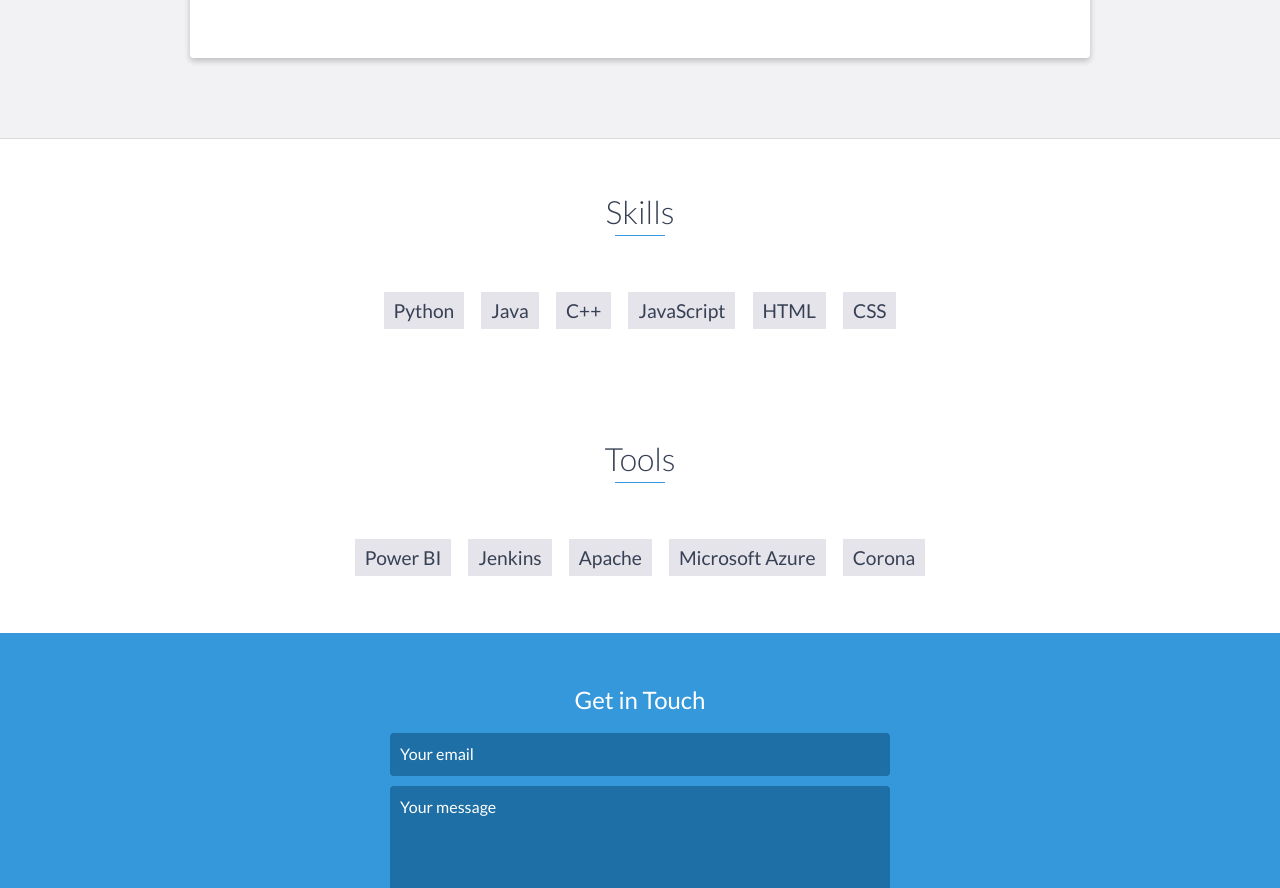
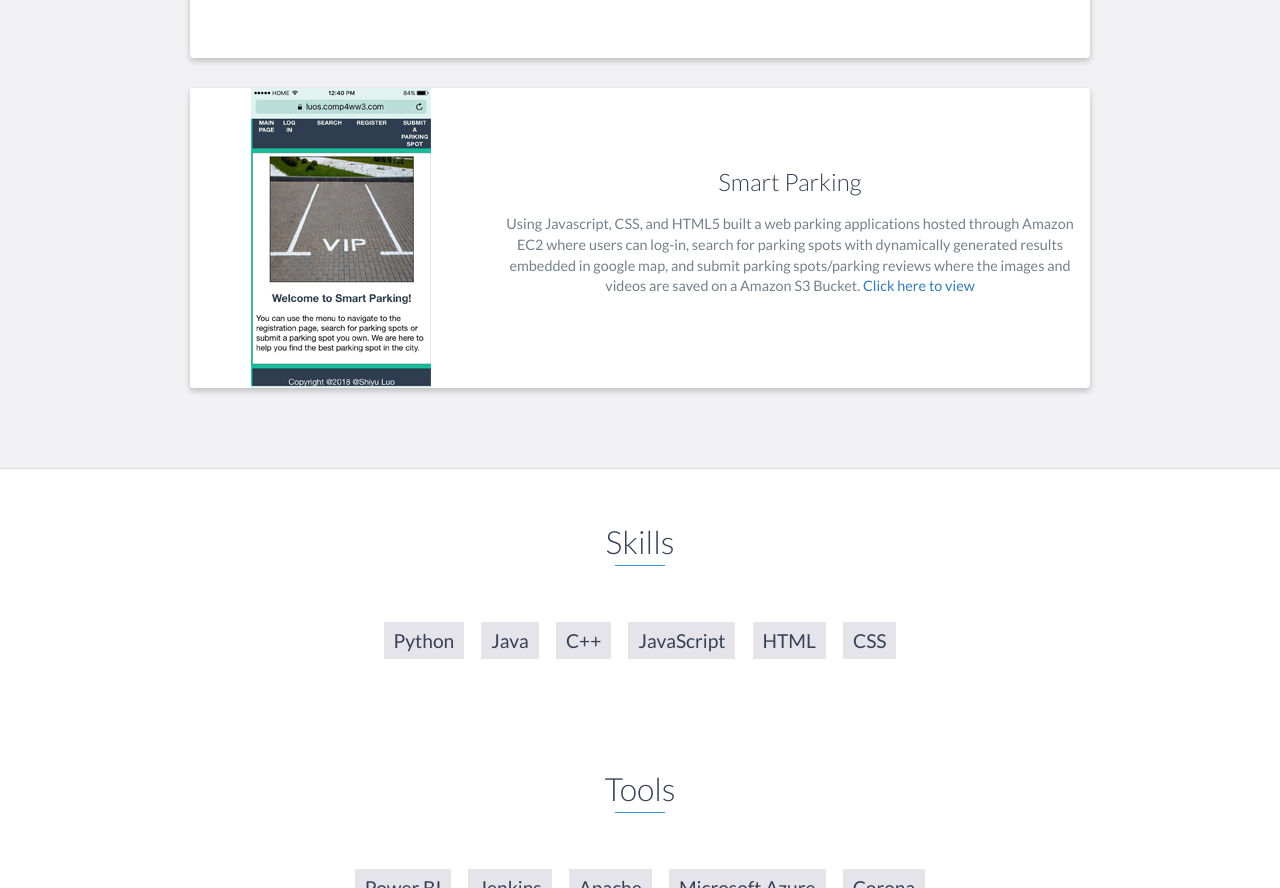
Before and after one commit to ShiyuL/ShiyuL.github.io, a plain HTML site: page index.html in a window 1280 px wide. Shown: the part 4122-5010 px from the top of the page. Drawn offline with nearby package versions, Linux system fonts and the light colour scheme.

Commit message:
Added smart parking project

```diff
--- a/index.html
+++ b/index.html
@@ -202,6 +202,25 @@
                     <!-- End .project-info -->
                 </div>
                 <!-- End .project -->
+
+                 <div class="project shadow-large">
+                    <div class="project-image">
+                        <img src="images/smartParking.jpg" />
+                    </div>
+                    <!-- End .project-image -->
+                    <div class="project-info">
+                        <h3>Smart Parking</h3>
+                        <p>
+                            Using Javascript, CSS, and HTML5 built a web parking applications hosted through Amazon EC2 where users can log-in, search for parking spots with dynamically generated results embedded in google map, and submit parking spots/parking reviews where the images and videos are saved on a Amazon S3 Bucket. <a href="https://luos.comp4ww3.com"/>Click here to view</a>
+                        </p>
+                        <!--
+                        <a href="https://devpost.com/software/youeye"target="_blank">View Project</a>
+                    -->
+                    </div>
+                    <!-- End .project-info -->
+                </div>
+                <!-- End .project -->
+
             </div>
         </div>
     </div>
```
Also changed, not shown: ._index.html, images/._project.jpg, images/._smartParking.jpg (added), images/smartParking.jpg (added).
